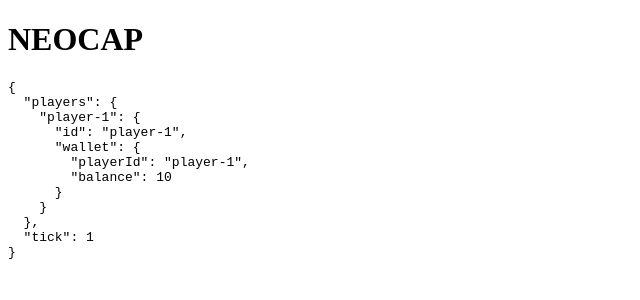
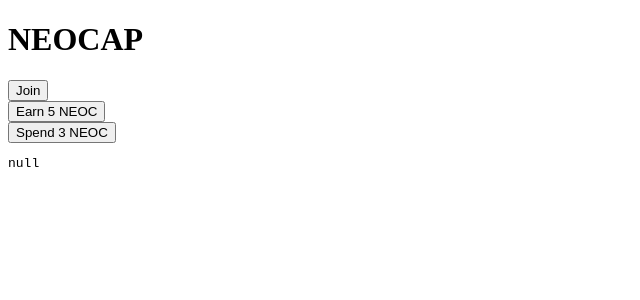
Before and after one commit to Juanmanueloddone/neocap-infra-ok, a Next.js app: page / in a window 1280 px wide. Shown: the top 300 px of the page, without its empty margins (0-640 px from the left). Built offline with nearby package versions, Linux system fonts and the light colour scheme; no server answers; the database is empty.

Commit message:
Update page.tsx

```diff
--- a/app/page.tsx
+++ b/app/page.tsx
@@ -1,11 +1,30 @@
-import { startGame } from "../game/core/game";
+import { join, earn, spend } from "./actions/player";
+import { loadGameState } from "../game/state/persist";
 
 export default async function Home() {
-  const state = await startGame();
+  const state = await loadGameState();
 
   return (
     <main>
       <h1>NEOCAP</h1>
+
+      <form action={join}>
+        <input type="hidden" name="playerId" value="player-1" />
+        <button>Join</button>
+      </form>
+
+      <form action={earn}>
+        <input type="hidden" name="playerId" value="player-1" />
+        <input type="hidden" name="amount" value="5" />
+        <button>Earn 5 NEOC</button>
+      </form>
+
+      <form action={spend}>
+        <input type="hidden" name="playerId" value="player-1" />
+        <input type="hidden" name="amount" value="3" />
+        <button>Spend 3 NEOC</button>
+      </form>
+
       <pre>{JSON.stringify(state, null, 2)}</pre>
     </main>
   );
```
